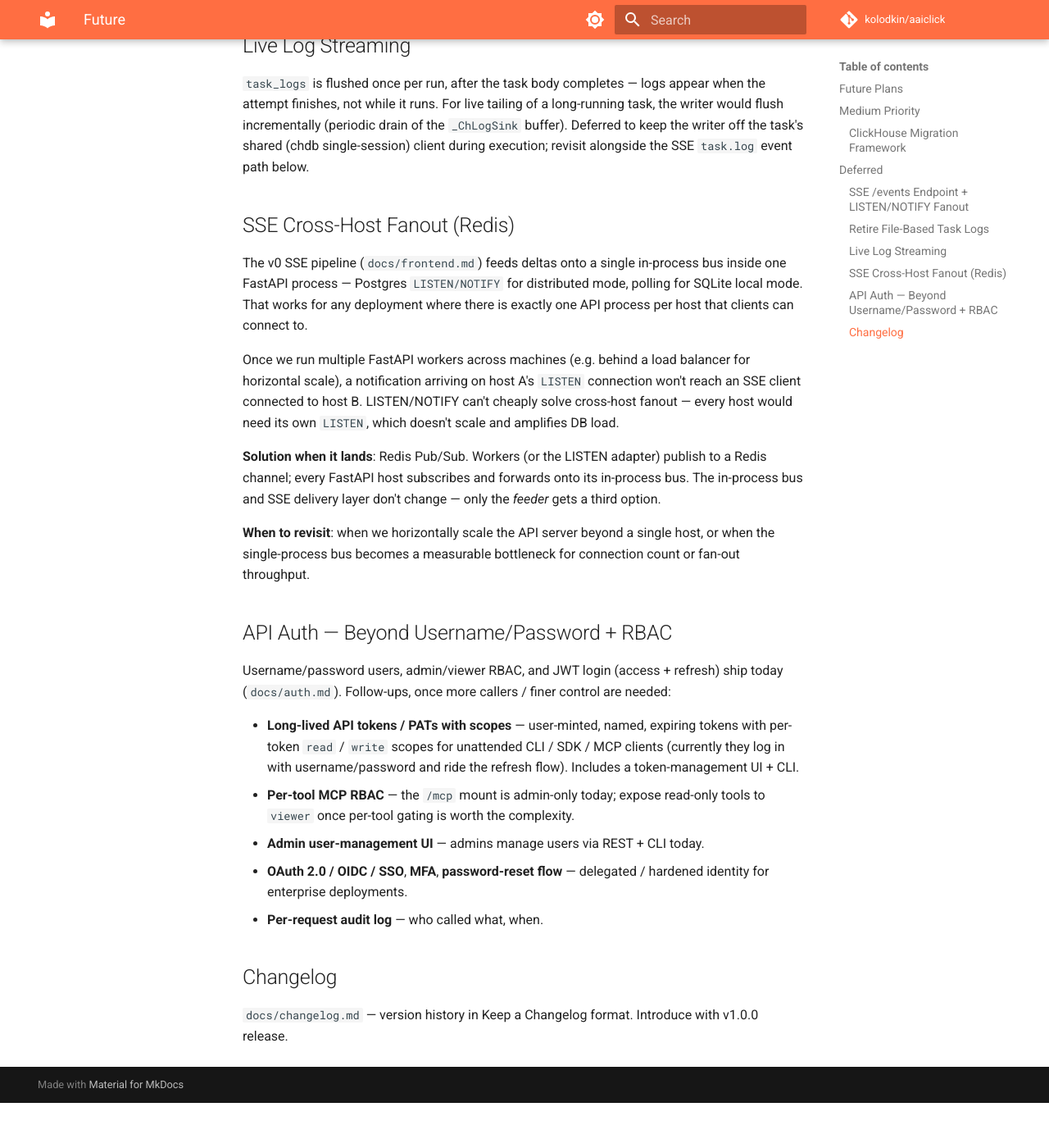
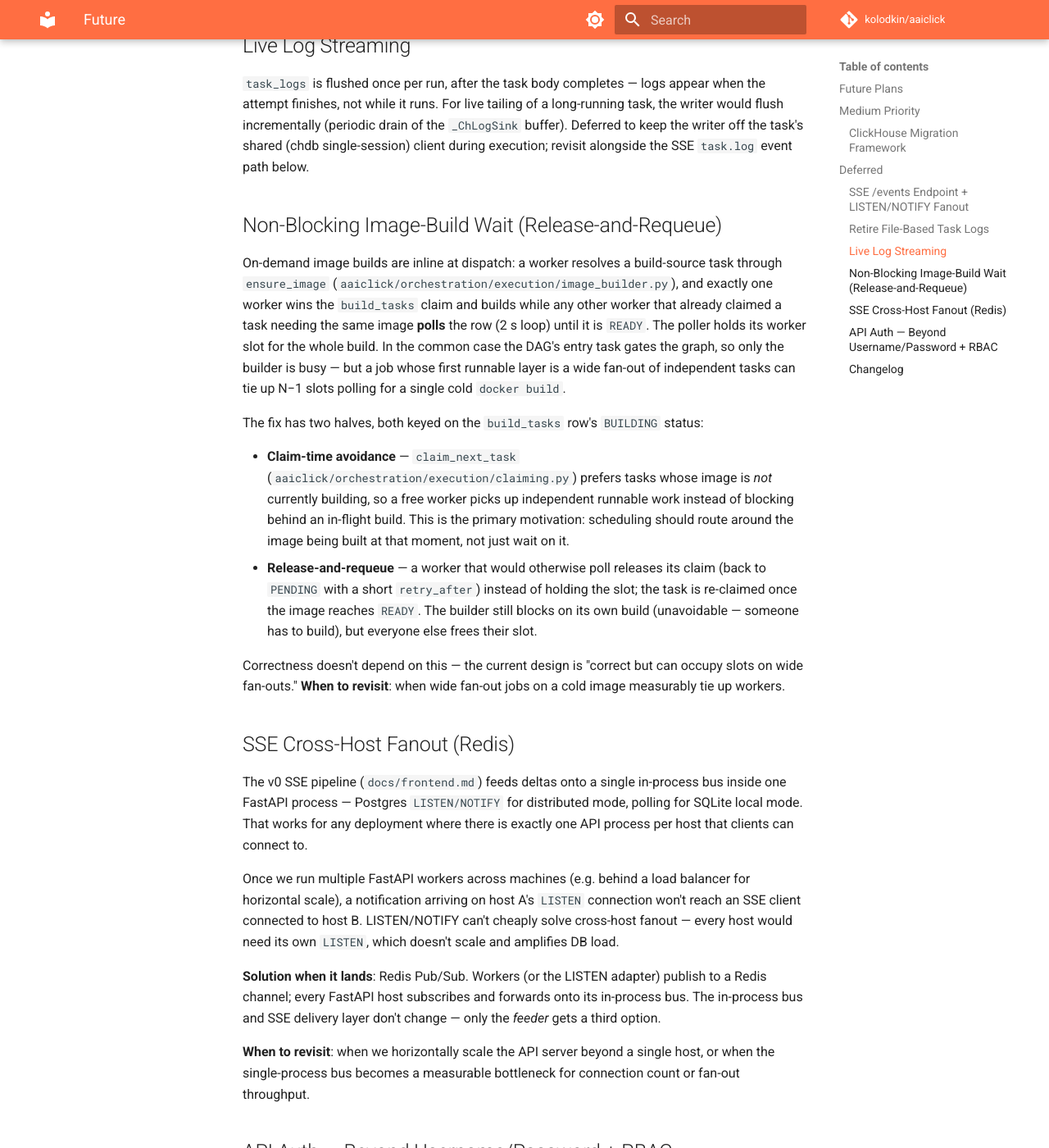
Before and after one commit to kolodkin/aaiclick, an MkDocs documentation site: the page built from docs/future.md, in a window 1280 px wide and 1400 px high, scrolled down 2492 px. Shown: the whole window at 82% size. Built offline with MkDocs 1.6.1 and Material for MkDocs 9.7.7, drawn with Linux system fonts in a browser that asks for light colours; comment, search, counter and statistics services are not loaded; before the commit the page ends 3837 px from its top, so only the background shows below that.

Commit message:
docs: add non-blocking image-build wait to future.md
Record the release-and-requeue / claim-time-avoidance optimization for the
inline on-demand build: prefer scheduling tasks not waiting on the image
currently being built, and free polling workers' slots.

Co-Authored-By: Claude Opus 4.8 <noreply@anthropic.com>
Claude-Session: https://claude.ai/code/session_01HWPnCvkAytcbRRynx4BgHa

```diff
--- a/docs/future.md
+++ b/docs/future.md
@@ -81,6 +81,35 @@ task, the writer would flush incrementally (periodic drain of the
 (chdb single-session) client during execution; revisit alongside the SSE
 `task.log` event path below.
 
+## Non-Blocking Image-Build Wait (Release-and-Requeue)
+
+On-demand image builds are inline at dispatch: a worker resolves a build-source
+task through `ensure_image` (`aaiclick/orchestration/execution/image_builder.py`),
+and exactly one worker wins the `build_tasks` claim and builds while any other
+worker that already claimed a task needing the same image **polls** the row
+(2 s loop) until it is `READY`. The poller holds its worker slot for the whole
+build. In the common case the DAG's entry task gates the graph, so only the
+builder is busy — but a job whose first runnable layer is a wide fan-out of
+independent tasks can tie up N−1 slots polling for a single cold `docker build`.
+
+The fix has two halves, both keyed on the `build_tasks` row's `BUILDING` status:
+
+- **Claim-time avoidance** — `claim_next_task`
+  (`aaiclick/orchestration/execution/claiming.py`) prefers tasks whose image is
+  *not* currently building, so a free worker picks up independent runnable work
+  instead of blocking behind an in-flight build. This is the primary motivation:
+  scheduling should route around the image being built at that moment, not just
+  wait on it.
+- **Release-and-requeue** — a worker that would otherwise poll releases its
+  claim (back to `PENDING` with a short `retry_after`) instead of holding the
+  slot; the task is re-claimed once the image reaches `READY`. The builder still
+  blocks on its own build (unavoidable — someone has to build), but everyone
+  else frees their slot.
+
+Correctness doesn't depend on this — the current design is "correct but can
+occupy slots on wide fan-outs." **When to revisit**: when wide fan-out jobs on a
+cold image measurably tie up workers.
+
 ## SSE Cross-Host Fanout (Redis)
 
 The v0 SSE pipeline (`docs/frontend.md`) feeds deltas onto a single
```
